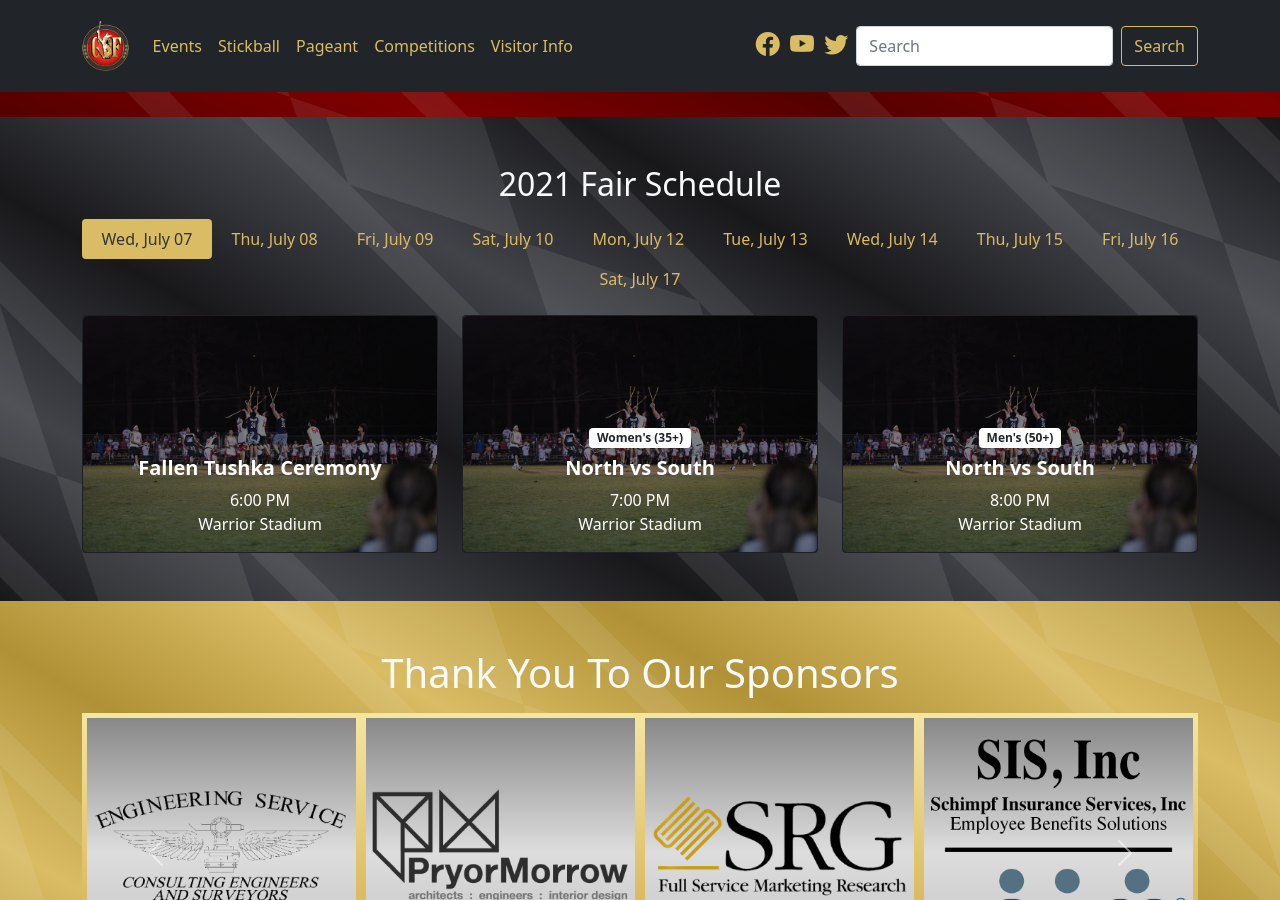
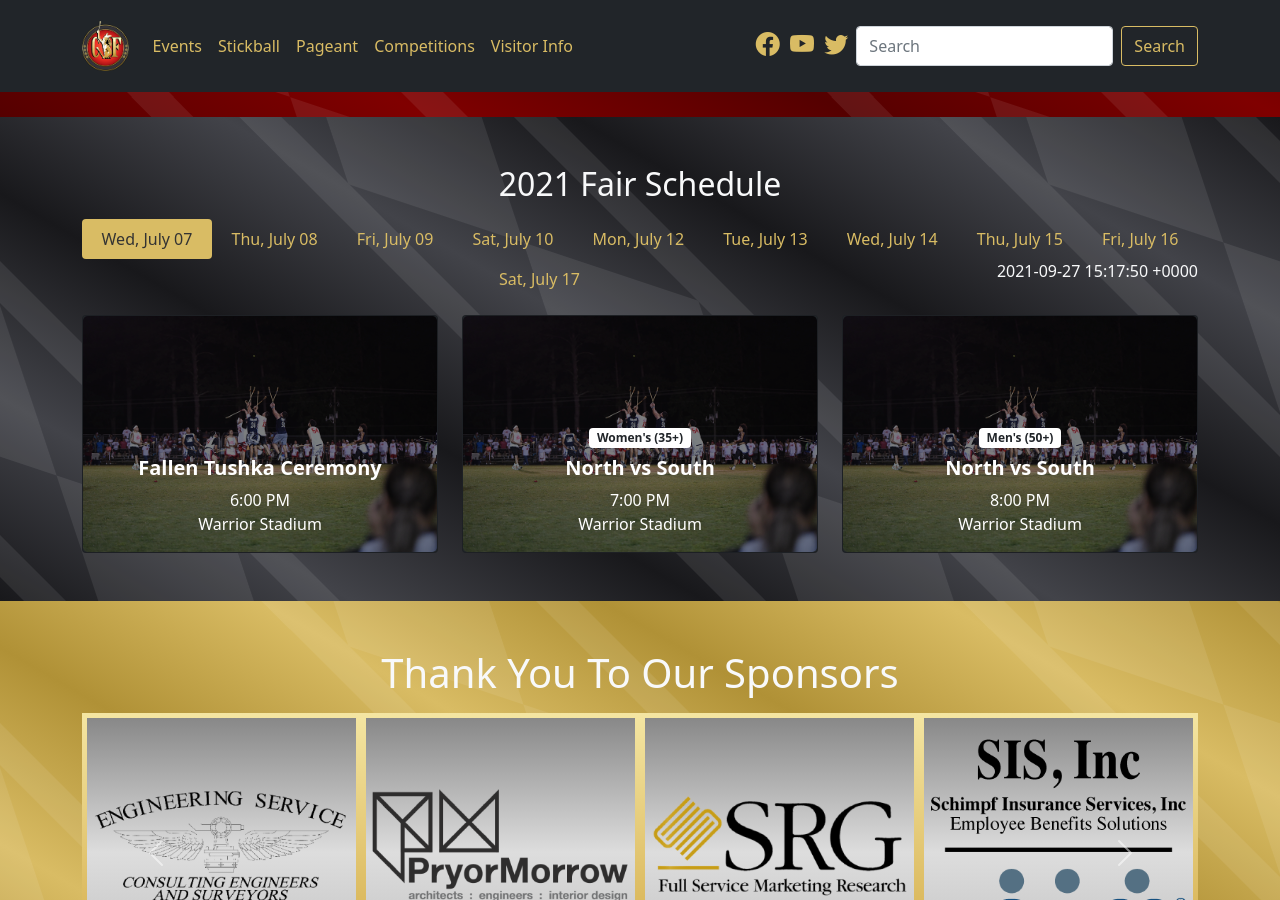
Before and after one commit to smattera/smattera.github.io, a Jekyll site: the page built from events/index.md, in a window 1280 px wide and 900 px high, scrolled down 682 px. Built offline with Jekyll 4.4.1, drawn with Linux system fonts in a browser that asks for light colours; nearby versions of some CDN libraries.

Commit message:
Updat events.html

```diff
--- a/_includes/events.html
+++ b/_includes/events.html
@@ -37,6 +37,7 @@
       {% include event-tab.html day="dayEight" title="Thu, July 15" %}
       {% include event-tab.html day="dayNine" title="Fri, July 16" %}
       {% include event-tab.html day="dayTen" title="Sat, July 17" %}
+      {{ site.time }}
     </ul>
     <div class="tab-content pt-3" id="myTabContent">
       <div class="tab-pane fade show active" id="dayOne" role="tabpanel" aria-labelledby="dayOne-tab">
```
